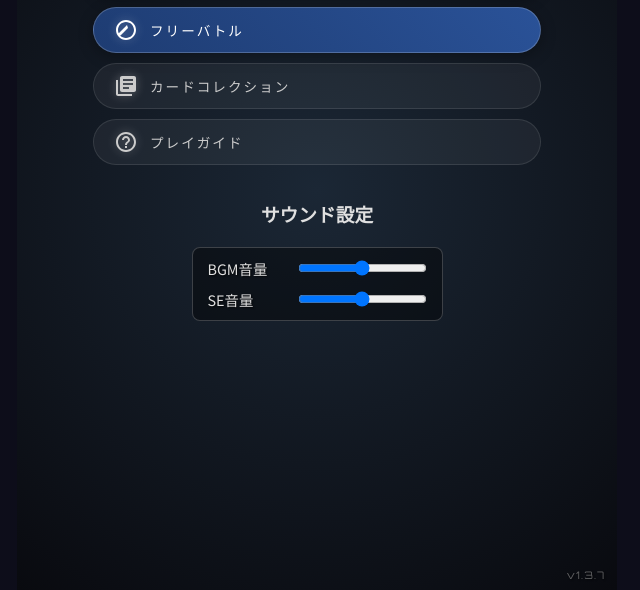
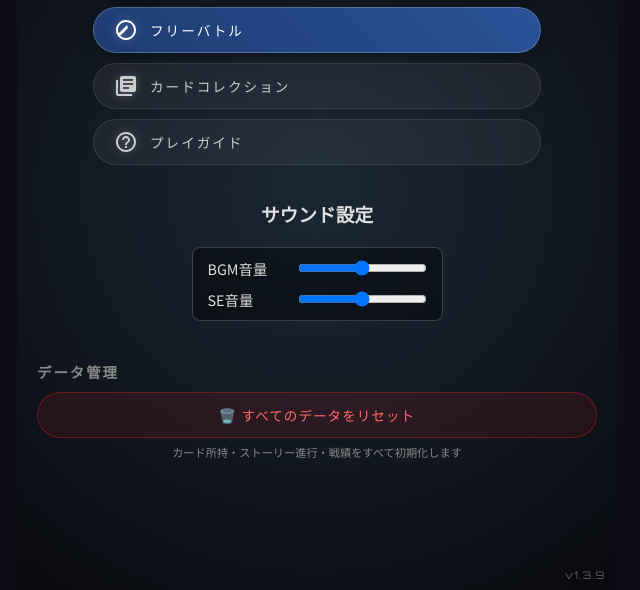
Before and after one commit to yumeno1123/Triple-Triad, a plain HTML site: page index.html in a window 1280 px wide. Shown: the part 210-800 px from the top of the page, without its empty margins (323-963 px from the left). Drawn offline with Linux system fonts and the light colour scheme.

Commit message:
feat: add data reset feature and bump version to v1.3.9

```diff
--- a/index.html
+++ b/index.html
@@ -69,6 +69,15 @@
                         <span>SE音量</span>
                         <input type="range" id="se-volume-input" min="0" max="1" step="0.05" value="0.5">
                     </div>
+                </div>
+
+                <!-- データリセット -->
+                <div class="reset-data-section">
+                    <h3>データ管理</h3>
+                    <button id="btn-reset-data" class="btn-reset-danger">
+                        🗑️ すべてのデータをリセット
+                    </button>
+                    <p class="reset-data-desc">カード所持・ストーリー進行・戦績をすべて初期化します</p>
                 </div>
             </div>
         </section>
@@ -379,7 +388,7 @@
 
         <!-- バージョン情報 -->
         <footer class="game-footer">
-            <div id="version-display" class="version-display">v1.3.7</div>
+            <div id="version-display" class="version-display">v1.3.9</div>
         </footer>
     </div>
 
--- a/main.js
+++ b/main.js
@@ -30,6 +30,7 @@ const btnHelpClose = document.getElementById('btn-help-close');
 const btnDeckBack = document.getElementById('btn-deck-back');
 const btnDeckStart = document.getElementById('btn-deck-start');
 const btnDeckReset = document.getElementById('btn-deck-reset');
+const btnResetData = document.getElementById('btn-reset-data');
 
 const gameBoard = document.getElementById('game-board');
 const handP1 = document.getElementById('hand-player1');
@@ -77,6 +78,9 @@ if (btnDeckReset) {
         playerSelectedDeck = [];
         updateDeckUI();
     });
+}
+if (btnResetData) {
+    btnResetData.addEventListener('click', () => resetAllData());
 }
 
 function prepareGame(mode) {
@@ -1397,6 +1401,23 @@ function unlockAllEverything() {
     location.reload();
 }
 
+/**
+ * 全セーブデータを一括でリセットする
+ */
+function resetAllData() {
+    if (!confirm("⚠️ 警告：カード所持・ストーリー進行・戦績をすべて初期化します。\nこの操作は取り消せません。本当によろしいですか？")) {
+        return;
+    }
+    // すべてのセーブデータを削除
+    localStorage.removeItem('triple_triad_inventory');
+    localStorage.removeItem('tripleTriadStoryProgress');
+    localStorage.removeItem('triple_triad_stats');
+    localStorage.removeItem('triple_triad_rules');
+
+    alert("データをリセットしました。最初からはじめます。");
+    location.reload();
+}
+
 // A helper function to attach click sounds to all primary/secondary buttons globally
 document.addEventListener('click', (e) => {
     // ボタンらしい要素がクリックされた場合に 'click' 音を鳴らす
--- a/style.css
+++ b/style.css
@@ -761,6 +761,79 @@ body {
     }
 }
 
+/* ストーリーモードのエリア・NPC切り替え時の余白修正 (visibility:hiddenだと場所をとるため) */
+#story-area-selection.hidden,
+#story-npc-selection.hidden {
+    display: none;
+}
+
+/* 隠しコマンド用：点滅アニメーション */
+.debug-flash {
+    animation: debug-flash-anim 0.15s ease-out;
+}
+
+@keyframes debug-flash-anim {
+    0% {
+        color: #fff;
+        text-shadow: 0 0 10px #fff, 0 0 20px #fff;
+        transform: scale(1.1);
+        opacity: 1;
+    }
+
+    100% {
+        transform: scale(1);
+    }
+}
+
+/* データリセットセクション */
+.reset-data-section {
+    margin-top: 20px;
+    width: 100%;
+    text-align: center;
+}
+
+.reset-data-section h3 {
+    font-size: 0.9rem;
+    font-family: var(--font-heading);
+    color: var(--text-muted);
+    margin-bottom: 10px;
+    text-transform: uppercase;
+    text-align: left;
+    letter-spacing: 2px;
+}
+
+.btn-reset-danger {
+    width: 100%;
+    padding: 12px 20px;
+    font-family: var(--font-heading);
+    font-size: 0.85rem;
+    border-radius: 50px;
+    cursor: pointer;
+    text-transform: uppercase;
+    letter-spacing: 1px;
+    background: rgba(180, 30, 30, 0.15);
+    color: #ff6b6b;
+    border: 1px solid rgba(180, 30, 30, 0.5);
+    transition: all 0.3s;
+}
+
+.btn-reset-danger:hover {
+    background: rgba(180, 30, 30, 0.3);
+    border-color: #ff4444;
+    box-shadow: 0 0 15px rgba(180, 30, 30, 0.4);
+}
+
+.btn-reset-danger:active {
+    transform: scale(0.97);
+}
+
+.reset-data-desc {
+    font-size: 0.7rem;
+    color: var(--text-muted);
+    margin-top: 6px;
+    text-align: center;
+}
+
 /* 特殊エフェクト */
 .special-rule-effect {
     position: absolute;
```
